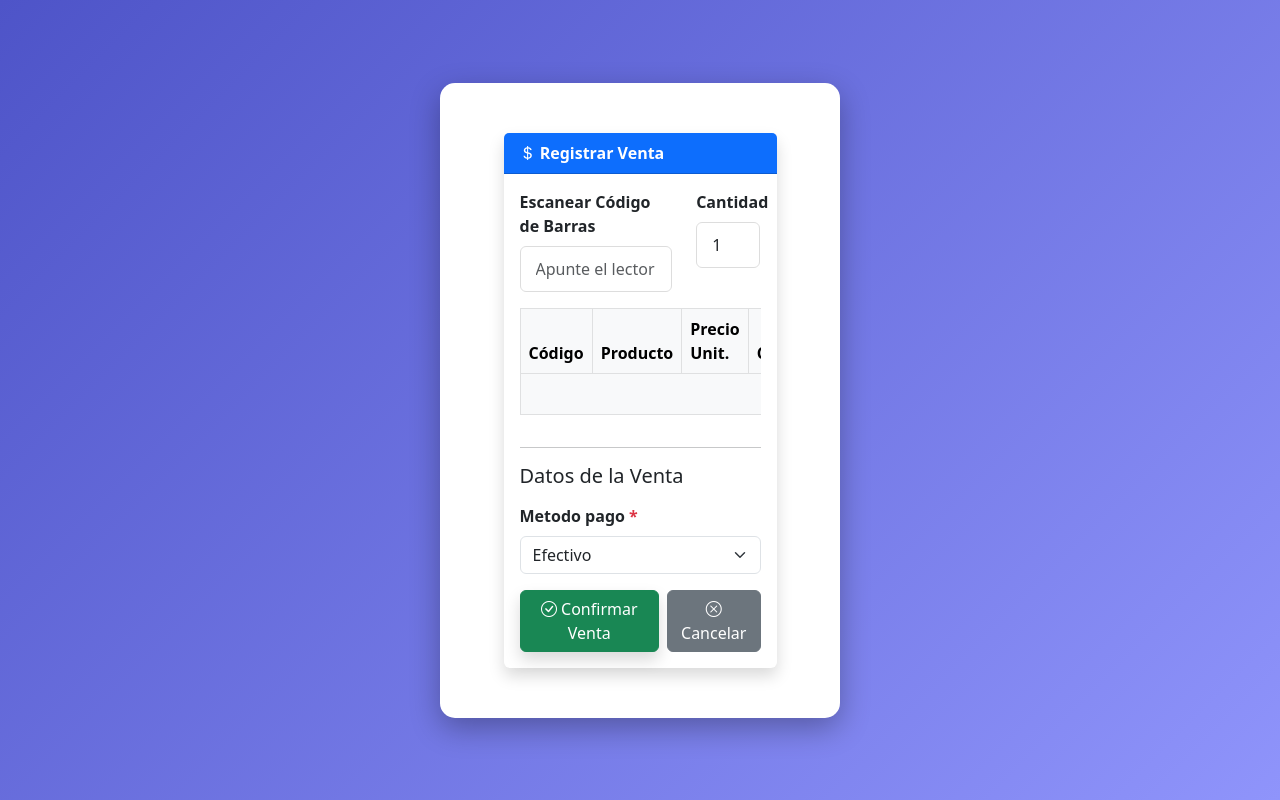
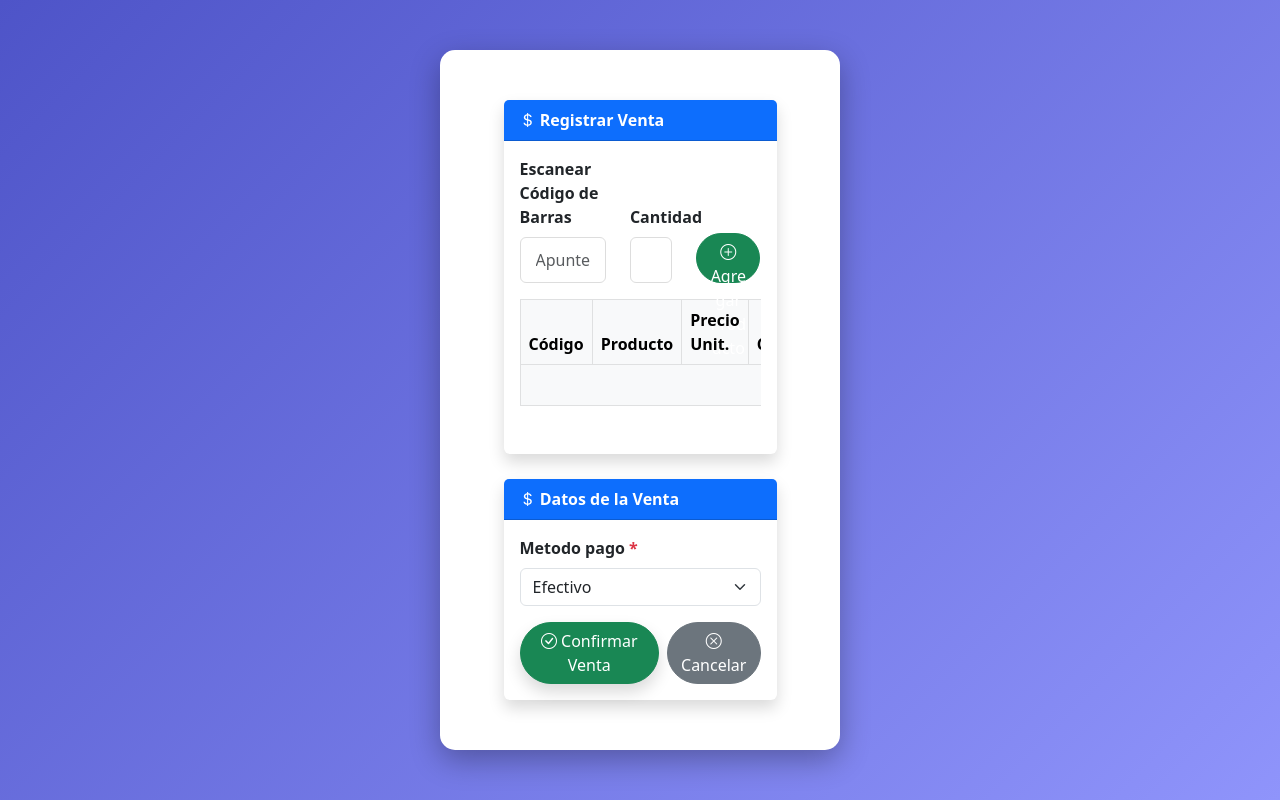
Before and after one commit to cristobalMundacaV/ProyectoInventario, a Django app: page /ventas/create/ in a window 1280 px wide. Run offline with Django 5.2, Linux system fonts and the light colour scheme; tables that the repository leaves empty hold one stand-in row (values such as "Sample post"); lists and menus that the app fills with data are empty.

Commit message:
Ajustes dentro de las funcionalidades de crear producto

```diff
--- a/inventario/models.py
+++ b/inventario/models.py
@@ -36,7 +36,14 @@ class Producto(models.Model):
         max_length=10,
         choices=UNIDAD_BASE_CHOICES
     )
-    stock_minimo = models.DecimalField(max_digits=10, decimal_places=3)
+
+    stock_actual_base = models.DecimalField(
+        max_digits=10,
+        decimal_places=3,
+        default=0
+    )
+
+    stock_minimo = models.DecimalField(max_digits=10, decimal_places=3, default=0)
 
     created_at = models.DateTimeField(auto_now_add=True)
     updated_at = models.DateTimeField(auto_now=True)
@@ -68,32 +75,30 @@ class Presentacion(models.Model):
         choices=UNIDAD_VENTA_CHOICES
     )
 
+    # Conversión → NO es stock
     cantidad_base = models.DecimalField(
         max_digits=10,
         decimal_places=3
     )
 
-    stock_base = models.DecimalField(
+    precio_compra = models.DecimalField(max_digits=10, decimal_places=2)
+    precio_venta = models.DecimalField(max_digits=10, decimal_places=2)
+    margen_ganancia = models.DecimalField(
         max_digits=10,
-        decimal_places=3,
+        decimal_places=2,
+        editable=False,
         default=0
     )
-
-    precio_compra = models.DecimalField(max_digits=10, decimal_places=2)
-    precio_venta = models.DecimalField(max_digits=10, decimal_places=2)
-    margen_ganancia = models.DecimalField(max_digits=10, decimal_places=2, editable=False, default=0)
 
     created_at = models.DateTimeField(auto_now_add=True)
     updated_at = models.DateTimeField(auto_now=True)
 
-
     @property
-    def activo_property(self):
-        return self.stock_base > 0
+    def activo(self):
+        return self.producto.stock_actual_base > 0
 
     def __str__(self):
         return f"{self.producto.nombre} - {self.nombre}"
-
 
 class IngresoStock(models.Model):
     fecha = models.DateTimeField(auto_now_add=True)
@@ -117,7 +122,10 @@ class IngresoStockDetalle(models.Model):
         Presentacion,
         on_delete=models.PROTECT
     )
-    cantidad_base = models.DecimalField(max_digits=10, decimal_places=3)
+    cantidad_base = models.DecimalField(
+        max_digits=10,
+        decimal_places=3
+    )
 
     def __str__(self):
         return f"{self.presentacion} +{self.cantidad_base}"
--- a/templates/ventas/venta_form.html
+++ b/templates/ventas/venta_form.html
@@ -13,14 +13,19 @@
                     {{ dformset.management_form }}
 
                     <!-- Scanner de códigos de barras -->
-                    <div class="row mb-3">
-                        <div class="col-md-8">
+                    <div class="row mb-3 align-items-end">
+                        <div class="col-md-5">
                             <label class="form-label fw-semibold">Escanear Código de Barras</label>
                             <input type="text" id="barcodeScanner" class="form-control" placeholder="Apunte el lector aquí o escriba el código..." autocomplete="off">
                         </div>
-                        <div class="col-md-4">
+                        <div class="col-md-3">
                             <label class="form-label fw-semibold">Cantidad</label>
                             <input type="number" id="defaultQuantity" class="form-control" value="1" step="0.001" min="0.001">
+                        </div>
+                        <div class="col-md-4">
+                            <button type="button" id="btnAgregarProducto" class="btn btn-success w-100" style="border-radius: 999px; height: 50px; font-size: 16px;">
+                                <i class="bi bi-plus-circle"></i> Agregar Producto
+                            </button>
                         </div>
                     </div>
 
@@ -56,10 +61,22 @@
                         {% for form in dformset.forms %}
                         {% endfor %}
                     </div>
+                </form>
+            </div>
+        </div>
+    </div>
+</div>
 
-                    <hr>
-
-                    <h5 class="mb-3">Datos de la Venta</h5>
+<!-- Card de Datos de la Venta -->
+<div class="row" style="margin-top: 25px;">
+    <div class="col-12 col-md-10 col-lg-11 mx-auto">
+        <div class="card shadow border-0">
+            <div class="card-header bg-primary text-white fw-bold">
+                <i class="bi bi-currency-dollar"></i> Datos de la Venta
+            </div>
+            <div class="card-body">
+                <form method="post" id="ventaForm">
+                    {% csrf_token %}
 
                     <!-- Información automática -->
                     <div class="alert alert-info mb-3">
@@ -83,8 +100,8 @@
                     </div>
 
                     <div class="d-flex justify-content-end gap-2">
-                        <button type="submit" class="btn btn-success shadow"><i class="bi bi-check-circle"></i> Confirmar Venta</button>
-                        <a href="{% url 'venta_list' %}" class="btn btn-secondary"><i class="bi bi-x-circle"></i> Cancelar</a>
+                        <button type="submit" class="btn btn-success shadow" style="border-radius: 999px;"><i class="bi bi-check-circle"></i> Confirmar Venta</button>
+                        <a href="{% url 'venta_list' %}" class="btn btn-secondary" style="border-radius: 999px;"><i class="bi bi-x-circle"></i> Cancelar</a>
                     </div>
                 </form>
             </div>
@@ -153,7 +170,7 @@ document.addEventListener('DOMContentLoaded', function() {
                 '<td data-field="cantidad">' + quantity.toFixed(3) + '</td>' +
                 '<td data-field="unidad">' + unidadDisplay + '</td>' +
                 '<td data-field="subtotal">$' + subtotal + '</td>' +
-                '<td><button type="button" class="btn btn-sm btn-outline-danger remove-product"><i class="bi bi-trash"></i></button></td>';
+                '<td><button type="button" class="btn btn-sm btn-outline-danger remove-product" style="border-radius: 999px;"><i class="bi bi-trash"></i></button></td>';
 
             tbody.appendChild(row);
             attachRowEvents(row);
--- a/ventas/views.py
+++ b/ventas/views.py
@@ -36,7 +36,7 @@ def venta_create(request):
     presentacion_stock_map = {}
 
     for p in presentaciones:
-        if p.stock_base > 0:  # Solo presentaciones con stock
+        if p.producto.stock_actual_base > 0:  # Solo presentaciones con stock
             presentaciones_data.append({
                 'id': p.id,
                 'codigo_barra': p.codigo_barra,
@@ -46,7 +46,7 @@ def venta_create(request):
                 'cantidad': float(p.cantidad_base),
                 'unidad': p.unidad_venta
             })
-            presentacion_stock_map[str(p.id)] = str(p.stock_base)
+            presentacion_stock_map[str(p.id)] = str(p.producto.stock_actual_base)
 
     if request.method == 'POST':
         vform = VentaForm(request.POST, metodo_choices=metodo_choices)
@@ -109,7 +109,7 @@ def venta_create(request):
                 total=sum(d['subtotal'] for d in detalles)
             )
 
-            # create venta detalles
+            # create venta detalles y actualizar stock
             for detalle_data in detalles:
                 VentaDetalle.objects.create(
                     venta=venta,
@@ -120,6 +120,11 @@ def venta_create(request):
                     precio_unitario=detalle_data['precio_unitario'],
                     subtotal=detalle_data['subtotal']
                 )
+
+                # Descontar stock del producto
+                producto = detalle_data['presentacion'].producto
+                producto.stock_actual_base -= detalle_data['cantidad_base']
+                producto.save()
 
             messages.success(request, 'Venta creada exitosamente.')
             return redirect('venta_list')
```
Also changed, not shown: inventario/admin.py (+7 -5 lines), inventario/forms.py (+6 -1 lines), auditoria/migrations/0001_initial.py, caja/migrations/0001_initial.py, inventario/migrations/0001_initial.py, ventas/migrations/0001_initial.py.
